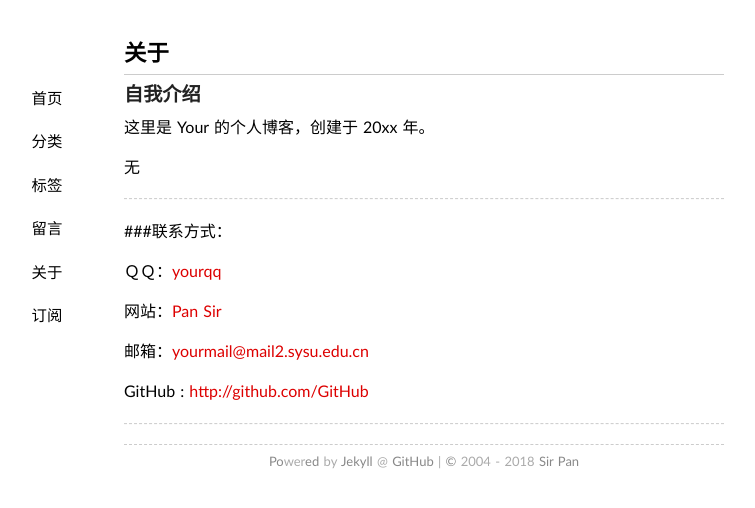
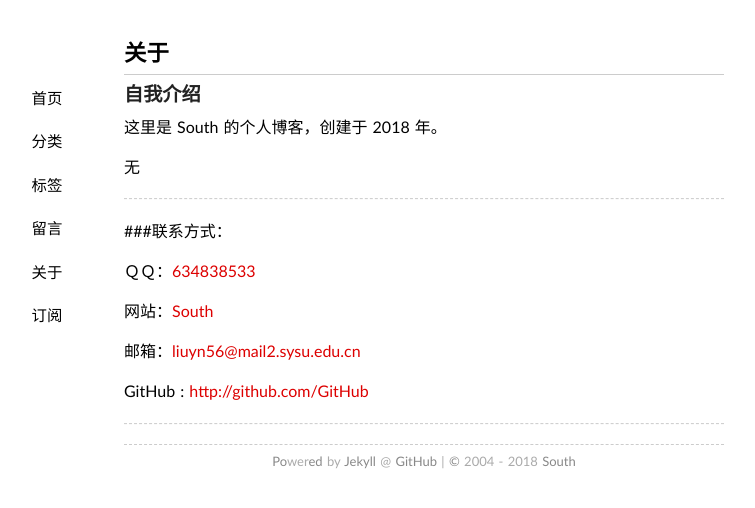
Before and after one commit to south270/south270.github.io, a Jekyll site: the page built from about/index.md, in a window 1280 px wide. Shown: the top 508 px of the page, without its empty margins (216-971 px from the left). Built offline with Jekyll 4.4.1, drawn with Linux system fonts in a browser that asks for light colours.

Commit message:
Update _config.yml

```diff
--- a/_config.yml
+++ b/_config.yml
@@ -1,17 +1,17 @@
 future: true
 permalink: /:title/
-url: http://pmlpml.github.io
-name: Pan Sir
-author: Sir Pan
-qq: yourqq
-email: yourmail@mail2.sysu.edu.cn
+url: http://south270.github.io
+name: South
+author: South
+qq: 634838533
+email: liuyn56@mail2.sysu.edu.cn
 
-duoshuo: yourname
+duoshuo: South
 beian:
 cnzz:
 weibo:
 github: yourID
-about: "这里是 Your 的个人博客，创建于 20xx 年。"
+about: "这里是 South 的个人博客，创建于 2018 年。"
 
 safe: true
 paginate: 20
```
